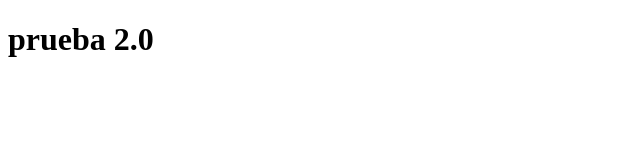
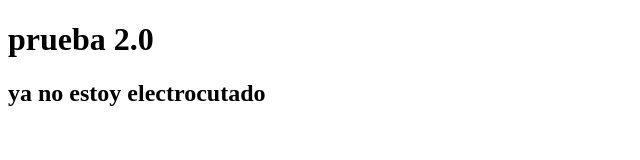
Before and after one commit to pedr0994/prueba-2.0, a plain HTML site: page index.html in a window 1280 px wide. Shown: the whole page, without its empty margins (0-640 px from the left). Drawn offline with Linux system fonts and the light colour scheme.

Commit message:
prueba 2

```diff
--- a/index.html
+++ b/index.html
@@ -7,5 +7,6 @@
 </head>
 <body>
     <h1>prueba 2.0</h1>
+    <h2>ya no estoy electrocutado</h2>
 </body>
 </html>
```
